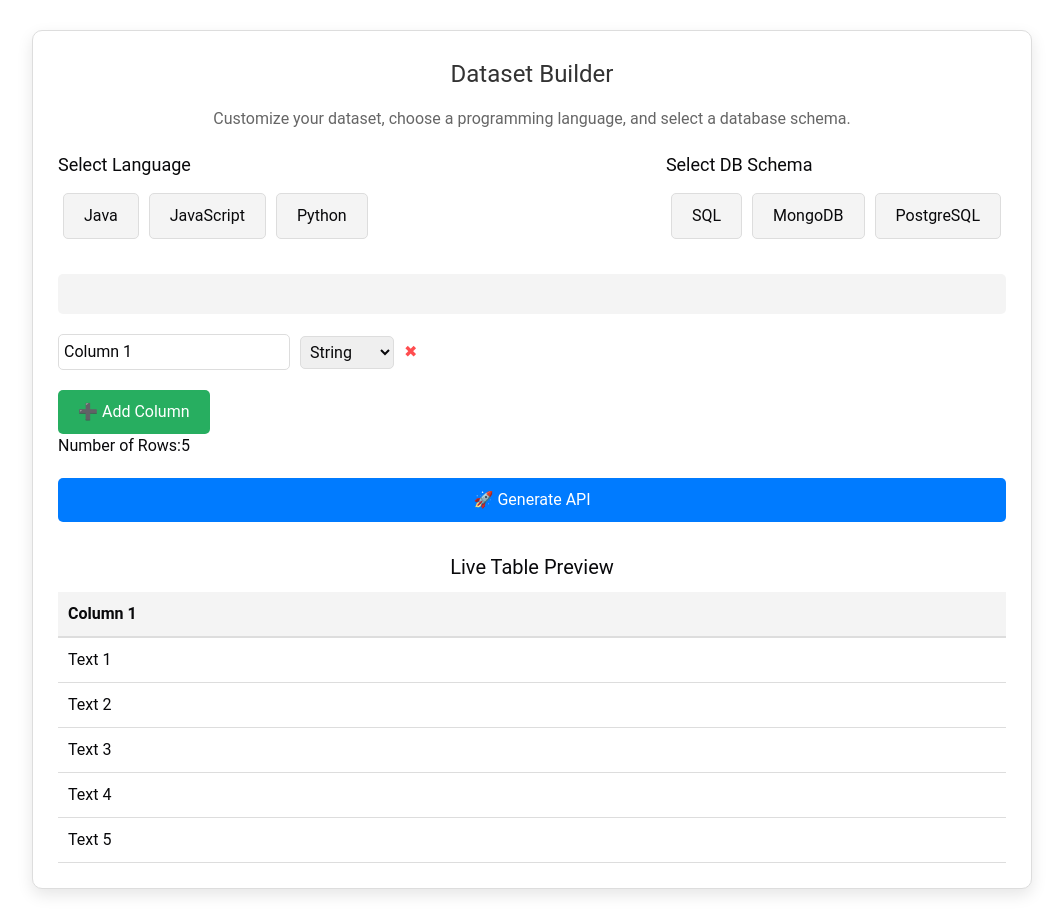
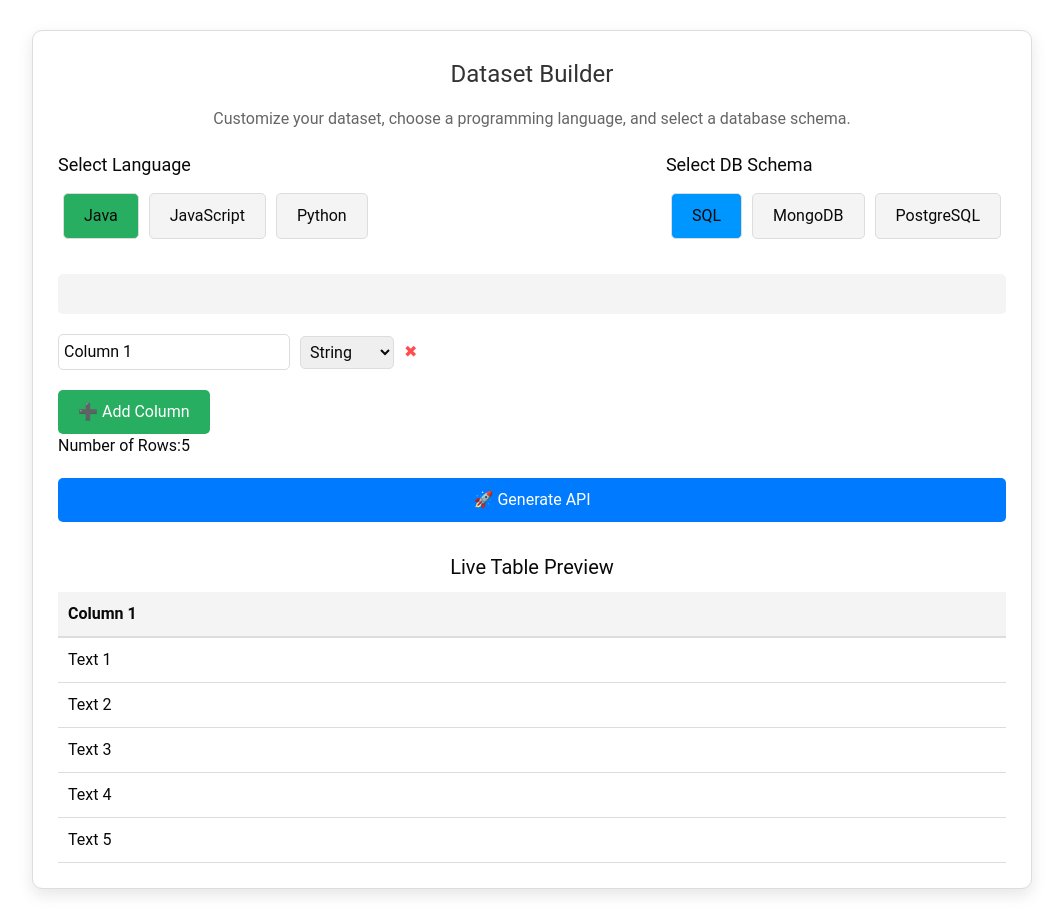
Before and after one commit to Drabblesaur/CMPE272_Project, a Next.js app in the folder FrontEnd/db2api/: page /api-generator in a window 1280 px wide. Shown: the whole page, without its empty margins (108-1171 px from the left). Built offline with nearby package versions, Linux system fonts and the light colour scheme.

Commit message:
By Deafult set to Java and SQL

```diff
--- a/FrontEnd/db2api/src/app/api-generator/page.js
+++ b/FrontEnd/db2api/src/app/api-generator/page.js
@@ -11,8 +11,8 @@ function DataSetBuilder() {
     { id: 1, title: "Column 1", type: "String" },
   ]);
   const [rowCount, setRowCount] = useState(5);
-  const [selectedLanguage, setSelectedLanguage] = useState(null);
-  const [selectedDBSchema, setSelectedDBSchema] = useState(null);
+  const [selectedLanguage, setSelectedLanguage] = useState("Java");
+  const [selectedDBSchema, setSelectedDBSchema] = useState("SQL");
   const [apiResponse, setApiResponse] = useState({ success: false, code: "" });
 
 
```
Lines whose indentation alone changed are shown as unchanged.
